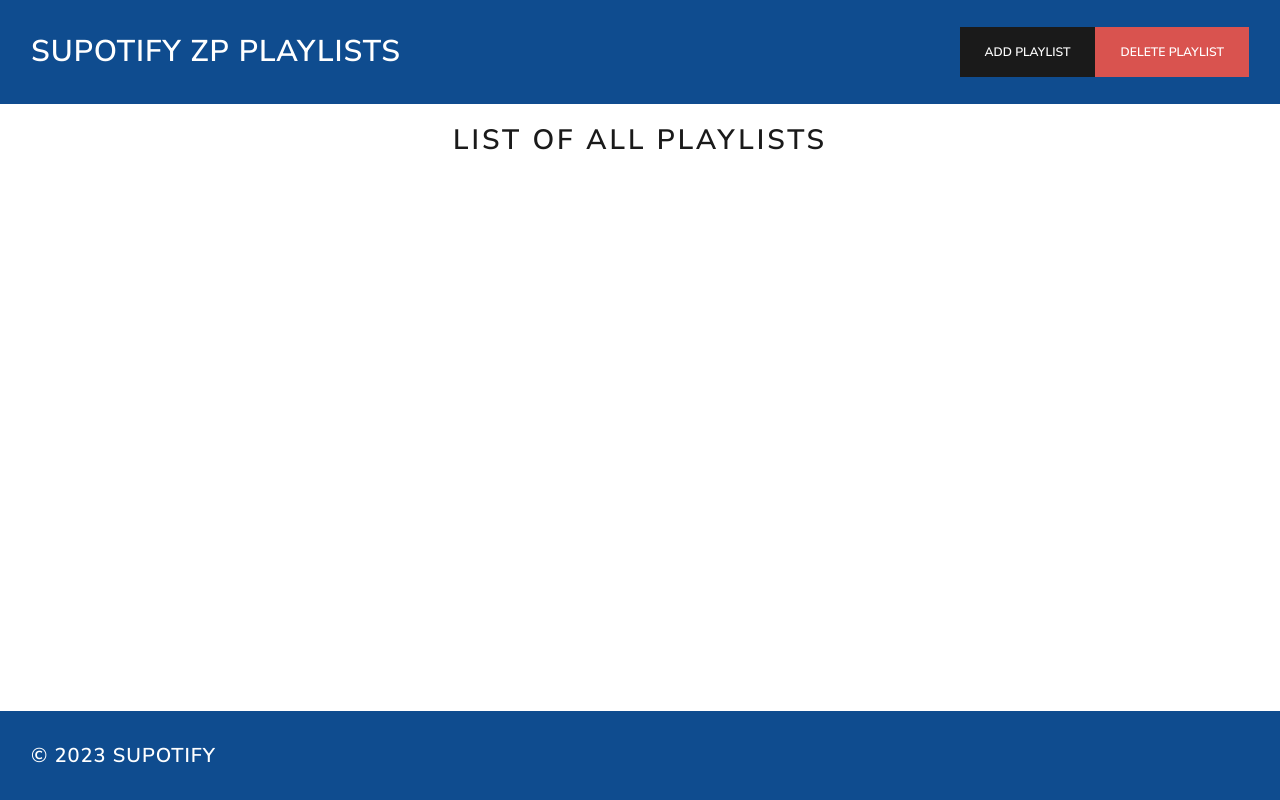
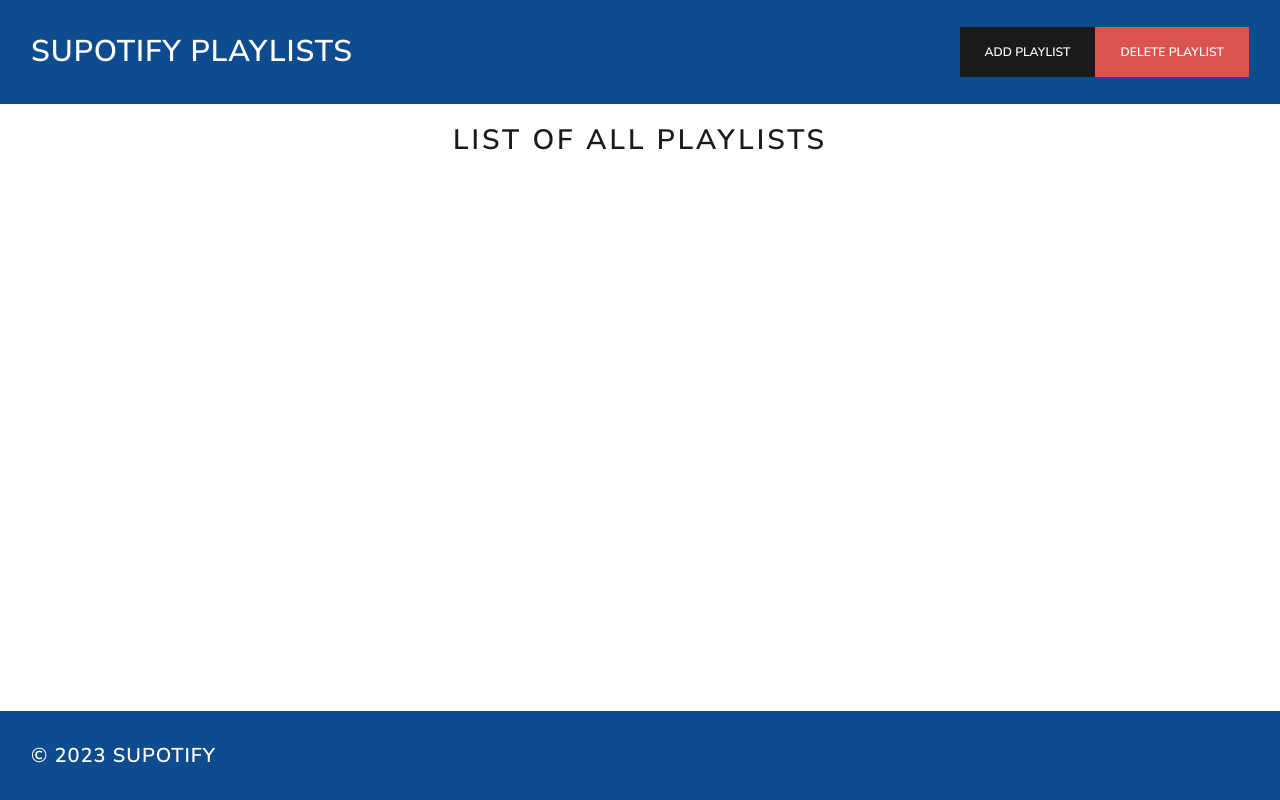
Before and after one commit to BaturalpOz/CS308-SUpotify, a plain HTML site: page playlists.html in a window 1280 px wide. Drawn offline with nearby package versions, Linux system fonts and the light colour scheme; no server answers.

Commit message:
Update playlists.html

```diff
--- a/playlists.html
+++ b/playlists.html
@@ -80,7 +80,7 @@
     <!-- Top Navbar -->
     <nav class="navbar navbar-expand-lg">
         <div class="container-fluid">
-            <a class="navbar-brand" href="playlists.html">SUpotify zp Playlists</a>
+            <a class="navbar-brand" href="playlists.html">SUpotify Playlists</a>
             <button class="btn btn-primary ml-auto" onclick="window.location.href='add_playlist.html'">Add Playlist</button>
             <button class="btn btn-danger" onclick="window.location.href='delete_playlist.html'">Delete Playlist</button>
         </div>
```
